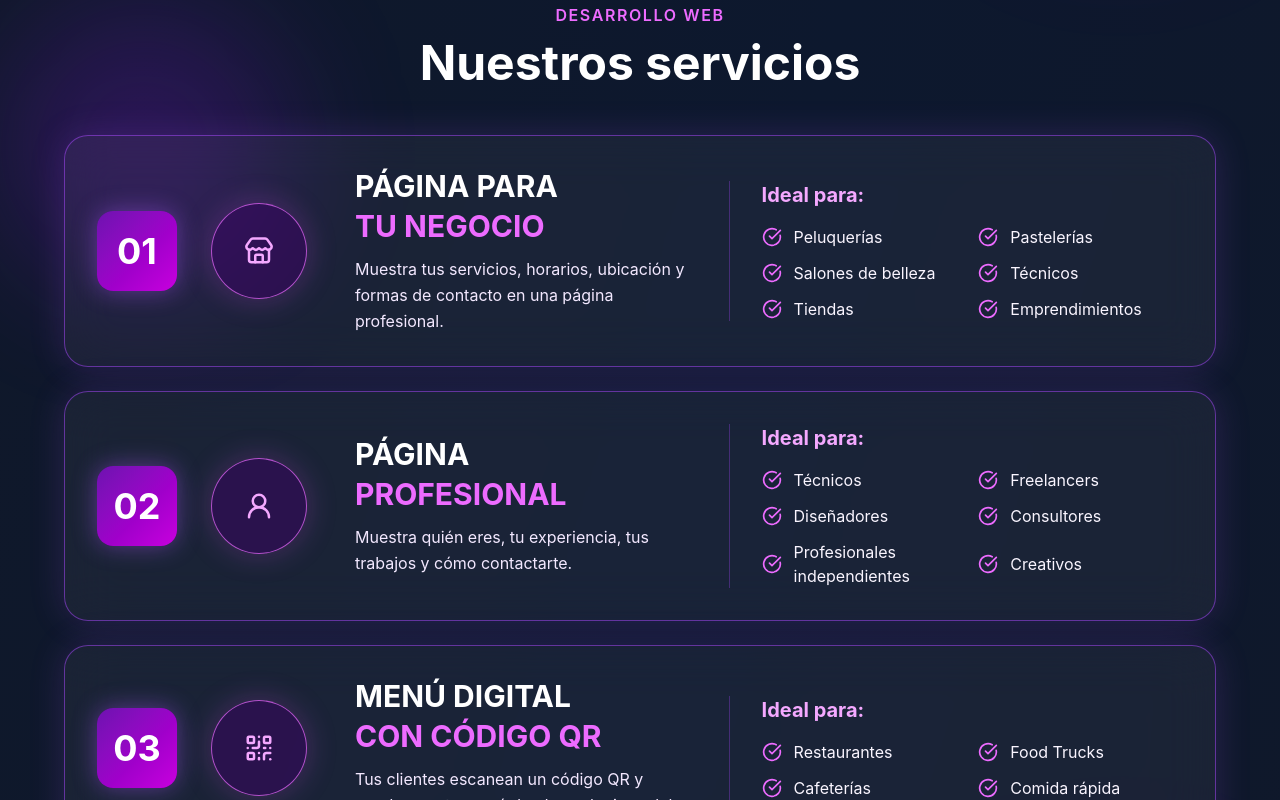
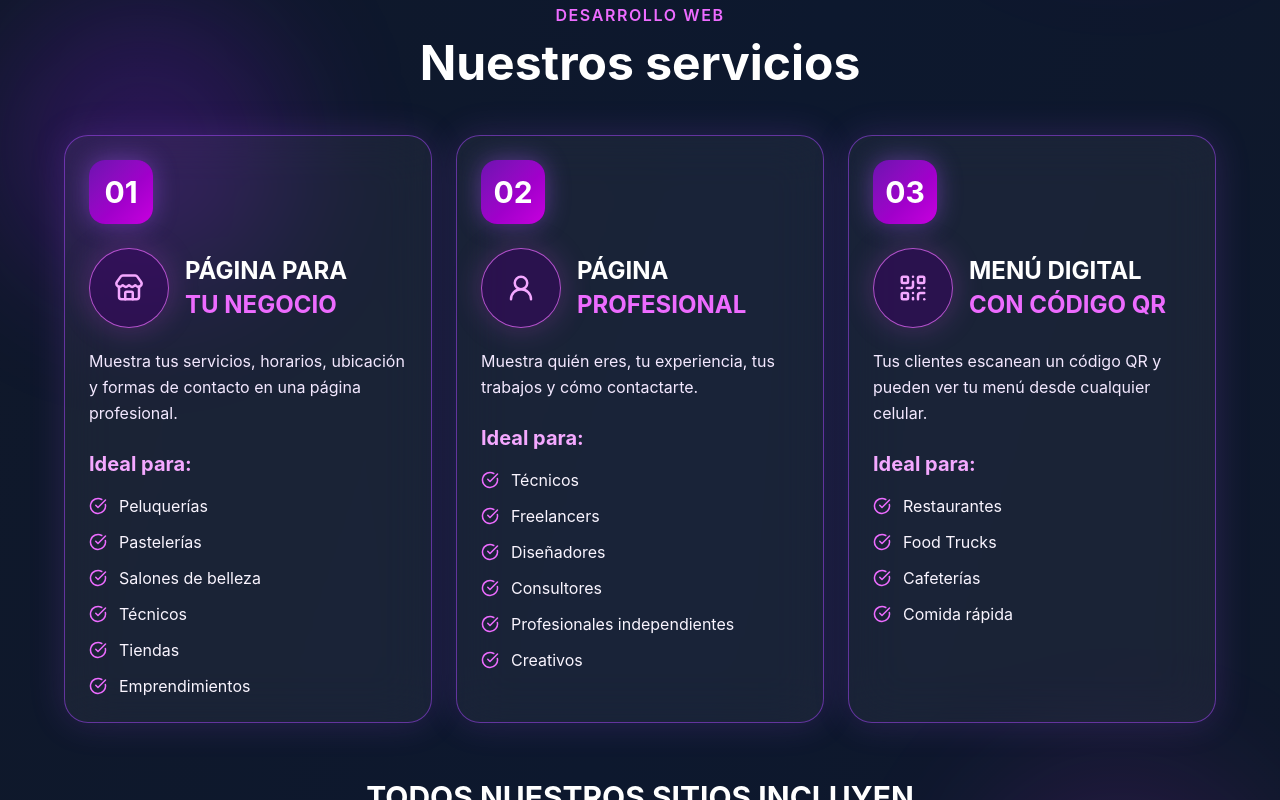
Before and after one commit to natitechsolutions-byte/mi-portafolio, a React (Vite) app: page / in a window 1280 px wide. Shown: the part 1380-2180 px from the top of the page. Built offline with nearby package versions, Linux system fonts and the light colour scheme.

Commit message:
update card

```diff
--- a/src/components/Servicios.tsx
+++ b/src/components/Servicios.tsx
@@ -67,46 +67,58 @@ const Servicios = () => {
 
         </div>
 
-        <div className="space-y-6 max-w-6xl mx-auto">
+        <div className="grid grid-cols-1 md:grid-cols-3 gap-6 max-w-6xl mx-auto">
  {servicios.map((service) => (
   <div
     key={service.number}
-              className="rounded-3xl border border-purple-500/50 bg-white/5 backdrop-blur-xl p-4 md:p-8 shadow-[0_0_35px_rgba(168,85,247,0.18)]"
+    className="rounded-3xl border border-purple-500/50 bg-white/5 backdrop-blur-xl p-5 md:p-6 shadow-[0_0_35px_rgba(168,85,247,0.18)]"
   >
-              <div className="grid md:grid-cols-[90px_120px_1fr_1.3fr] gap-4 md:gap-6 items-center">
-                <div className="w-14 h-14 md:w-20 md:h-20 rounded-2xl bg-gradient-to-br from-purple-800 to-fuchsia-600 flex items-center justify-center text-2xl md:text-4xl font-bold shadow-[0_0_25px_rgba(168,85,247,0.45)]">
+    {/* Número */}
+    <div className="w-14 h-14 md:w-16 md:h-16 rounded-2xl bg-gradient-to-br from-purple-800 to-fuchsia-600 flex items-center justify-center text-2xl md:text-3xl font-bold shadow-[0_0_25px_rgba(168,85,247,0.45)]">
       {service.number}
     </div>
 
-                <div className="w-16 h-16 md:w-24 md:h-24 rounded-full border border-fuchsia-400/70 bg-purple-950/50 flex items-center justify-center text-fuchsia-300 shadow-[0_0_30px_rgba(217,70,239,0.25)]">
+    {/* Icono + Título */}
+    <div className="flex items-center gap-4 mt-6">
+      <div className="w-16 h-16 md:w-20 md:h-20 rounded-full border border-fuchsia-400/70 bg-purple-950/50 flex items-center justify-center text-fuchsia-300 shadow-[0_0_30px_rgba(217,70,239,0.25)] flex-shrink-0">
         {service.icon}
       </div>
 
       <div>
-                  <h3 className="text-xl md:text-3xl font-bold uppercase">
+        <h3 className="text-xl md:text-2xl font-bold uppercase leading-tight">
           {service.title}
         </h3>
-                  <h4 className="text-xl md:text-3xl font-bold uppercase text-fuchsia-400 mt-1">
+
+        <h4 className="text-xl md:text-2xl font-bold uppercase text-fuchsia-400 leading-tight mt-1">
           {service.highlight}
         </h4>
-                  <p className="text-purple-100 mt-3 text-sm md:text-base leading-relaxed">
+      </div>
+    </div>
+
+    {/* Descripción */}
+    <p className="text-purple-100 mt-5 text-sm md:text-base leading-relaxed">
       {service.description}
     </p>
-                </div>
 
-                <div className="md:border-l md:border-purple-500/30 md:pl-8">
-                  <h5 className="text-fuchsia-300 font-bold text-xl mb-4">
+    {/* Ideal para */}
+    <div className="mt-6">
+      <h5 className="text-fuchsia-300 font-bold text-lg md:text-xl mb-4">
         Ideal para:
       </h5>
 
-                  <div className="grid grid-cols-1 md:grid-cols-2 gap-2 md:gap-3">
+      <div className="space-y-3">
         {service.ideal.map((item) => (
-                      <div key={item} className="flex items-center gap-3 text-purple-50">
-                        <CheckCircle size={20} className="text-fuchsia-400 flex-shrink-0" />
+          <div
+            key={item}
+            className="flex items-center gap-3 text-purple-50 text-sm md:text-base"
+          >
+            <CheckCircle
+              size={18}
+              className="text-fuchsia-400 flex-shrink-0"
+            />
             <span>{item}</span>
           </div>
         ))}
-                  </div>
       </div>
     </div>
   </div>
```
Lines whose indentation alone changed are shown as unchanged.
